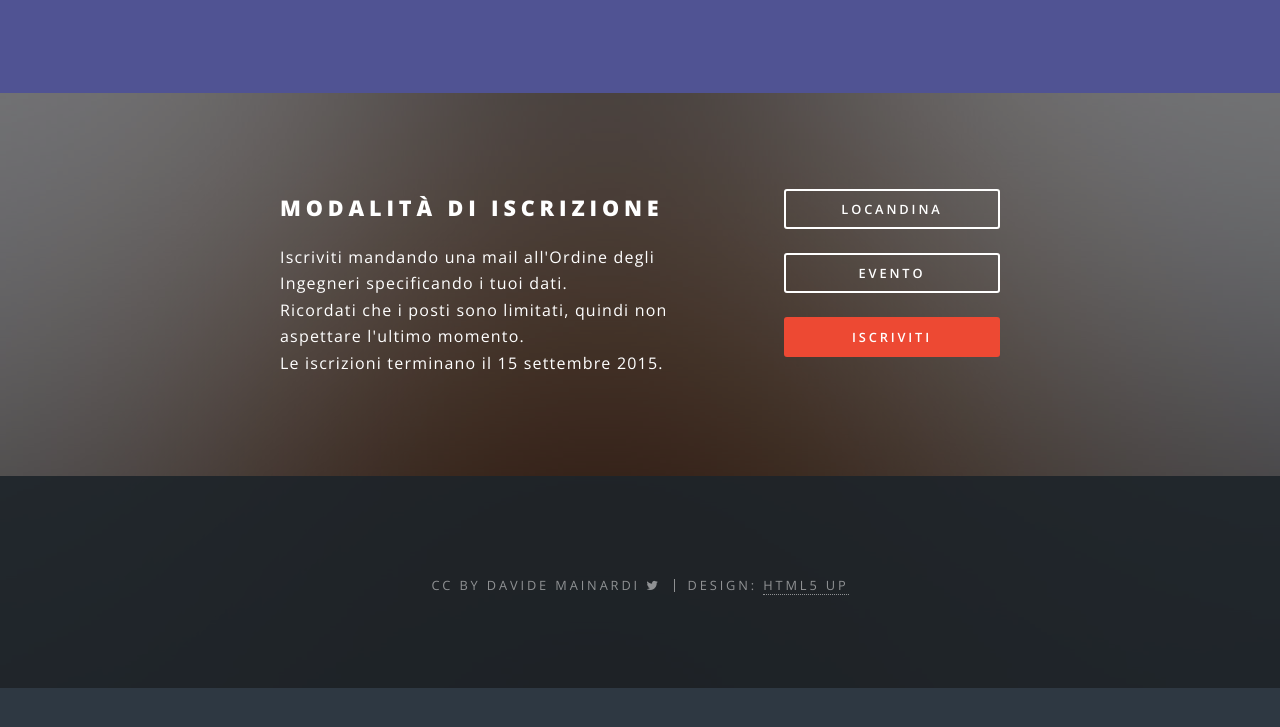
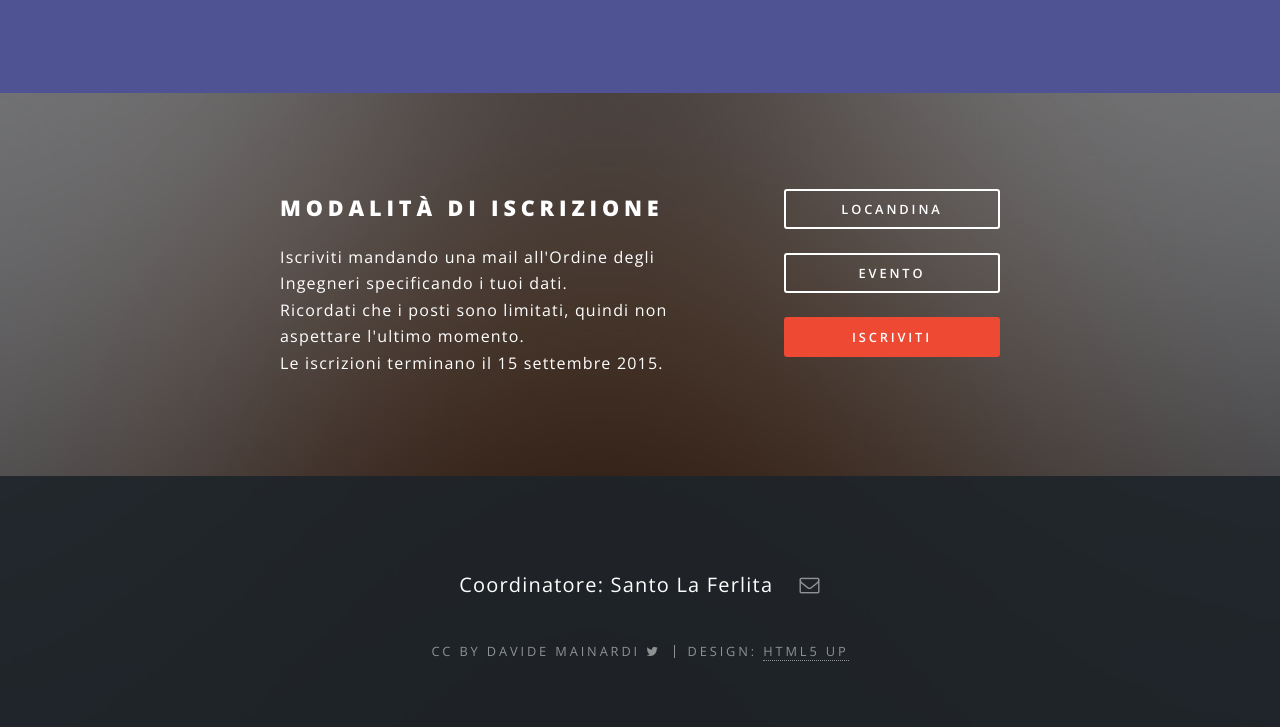
Before and after one commit to dmainardi/sitoVisitaExpo, a plain HTML site: page index.html in a window 1280 px wide. Shown: the part 3701-4428 px from the top of the page. Before the commit the page ends 4389 px from the top, so only its background shows below. Drawn offline with nearby package versions, Linux system fonts and the light colour scheme.

Commit message:
Indicata l'ora di ritorno. Indicati i riferimenti di Santo

```diff
--- a/index.html
+++ b/index.html
@@ -84,7 +84,7 @@
 						<section class="spotlight">
 							<div class="image"><img src="images/pic03.jpg" alt="Sveglia" /></div><div class="content">
 								<h2>luoghi e orari</h2>
-								<p>La partenza è fissata per le 08.00 a Porta Susa (c.so Bolzano) in autobus. Arrivati a Novara si scende e si continua in bicicletta.<br/>Il ritorno, alla sera, verrà effettuato interamente in autobus.</p>
+								<p>La partenza è fissata per le 08.00 a Porta Susa (c.so Bolzano) in autobus. Arrivati a Novara si scende e si continua in bicicletta.<br/>Il ritorno, previsto per le ore 23.00 a Torino, verrà effettuato interamente in autobus.</p>
 							</div>
 						</section>
 					</section>
@@ -148,6 +148,10 @@
 
 				<!-- Footer -->
 					<footer id="footer">
+                        <ul class="icons">
+                            <li>Coordinatore: Santo La Ferlita</li>
+							<li><a href="mailto:laferlita@sria.it" class="icon fa-envelope-o"></a></li>
+						</ul>
 						<ul class="copyright">
 							<li>CC BY Davide Mainardi <a href="https://www.twitter.com/ingMainardi" class="icon fa-twitter"></a></li><li>Design: <a href="http://html5up.net">HTML5 UP</a></li>
 						</ul>
```
